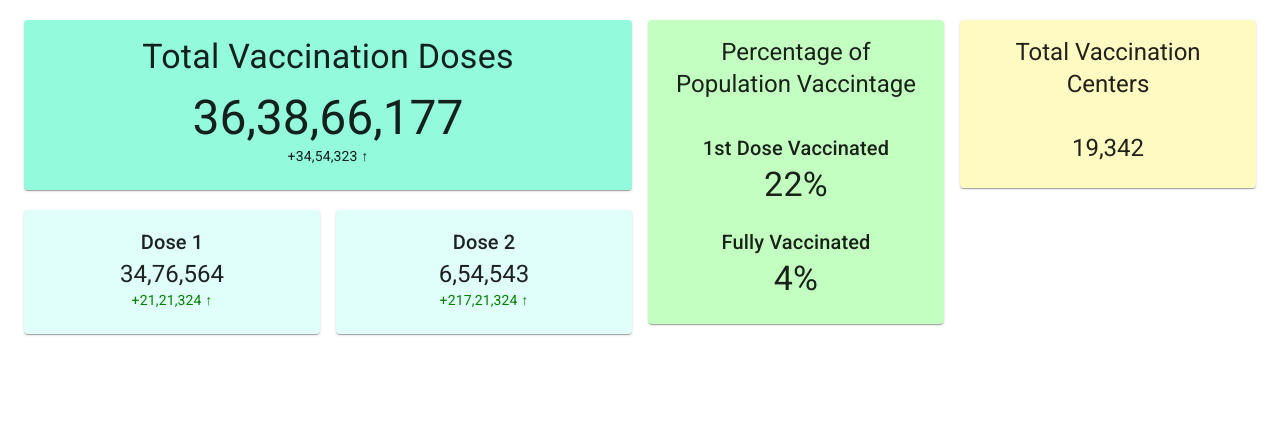
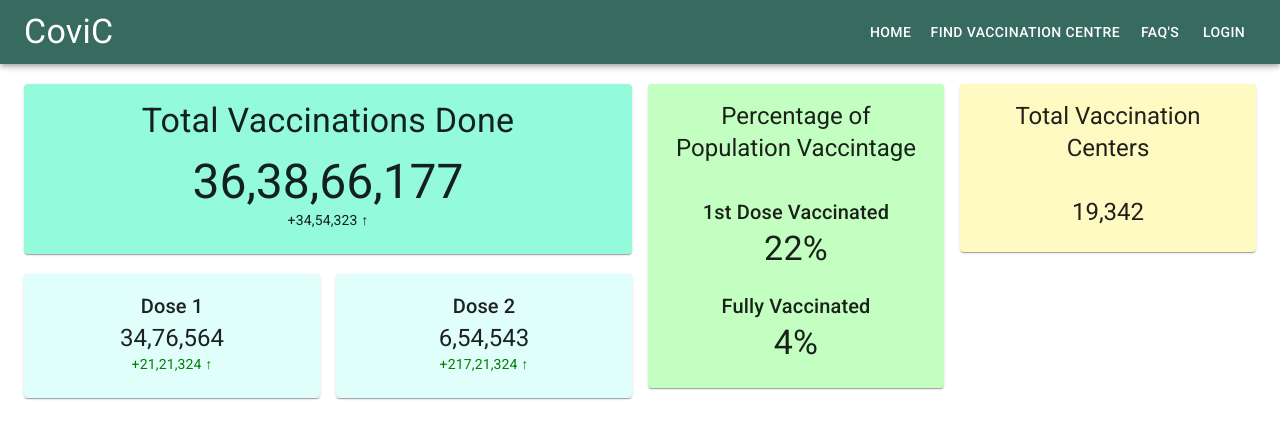
Before and after one commit to aknsal/Covid-Dashboard, a React (Create React App) app: page / in a window 1280 px wide. Shown: the top 438 px of the page. Built offline with nearby package versions, Linux system fonts and the light colour scheme.

Commit message:
Add NavBar

```diff
--- a/src/App.js
+++ b/src/App.js
@@ -1,12 +1,14 @@
 import { Switch, Route, BrowserRouter as Router } from "react-router-dom";
 import HomePage from "./pages/homepage/homepage";
 import SignIn from "./pages/signIn/signIn";
+import Layout from "./components/layout";
 import "./App.css";
 
 function App() {
   return (
     <Router>
       <div className="App">
+        <Layout>
           <Switch>
             <Route exact path="/">
               <HomePage />
@@ -15,6 +17,7 @@ function App() {
               <SignIn />
             </Route>
           </Switch>
+        </Layout>
       </div>
     </Router>
   );
--- /dev/null
+++ b/src/components/layout.jsx
@@ -0,0 +1,43 @@
+import { AppBar, Toolbar, Button, Typography, Grid } from "@material-ui/core";
+import { makeStyles } from "@material-ui/core/styles";
+
+const useStyles = makeStyles((theme) => {
+  return {
+    toolbar: theme.mixins.toolbar,
+  };
+});
+
+export default function Layout({ children }) {
+  const classes = useStyles();
+  return (
+    <div>
+      <AppBar style={{ backgroundColor: "#386b5f" }}>
+        <Toolbar>
+          <Typography variant="h4">CoviC</Typography>
+          <Grid
+            container
+            flexDirection="row"
+            justifyContent="flex-end"
+            alignItems="center"
+            flexGrow={1}
+          >
+            <Grid item>
+              <Button color="inherit">Home</Button>
+            </Grid>
+            <Grid item>
+              <Button color="inherit">Find Vaccination Centre</Button>
+            </Grid>
+            <Grid item>
+              <Button color="inherit">FAQ's</Button>
+            </Grid>
+            <Grid item>
+              <Button color="inherit">Login</Button>
+            </Grid>
+          </Grid>
+        </Toolbar>
+      </AppBar>
+      <div className={classes.toolbar}></div>
+      <div>{children}</div>
+    </div>
+  );
+}
--- a/src/components/totalVaccinationDoses/totalVaccinationDoses.jsx
+++ b/src/components/totalVaccinationDoses/totalVaccinationDoses.jsx
@@ -24,7 +24,7 @@ function TotalVaccinationDoses() {
   return (
     <Card className={classes.root}>
       <CardContent>
-        <Typography variant="h4">Total Vaccination Doses</Typography>
+        <Typography variant="h4">Total Vaccinations Done</Typography>
         <Typography variant="h3" className={classes.pos} color="default">
           36,38,66,177
         </Typography>
```
Lines whose indentation alone changed are shown as unchanged.
